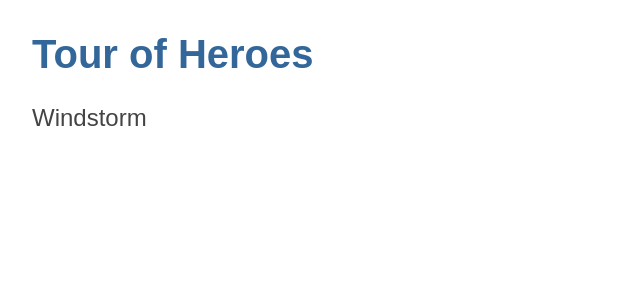
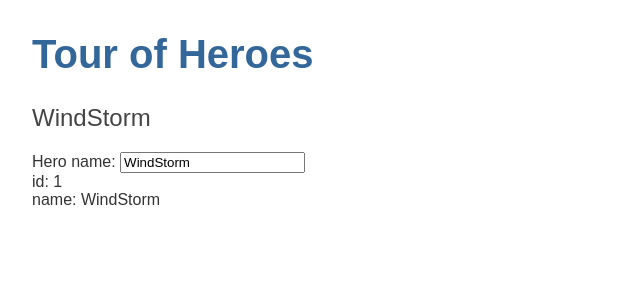
Before and after one commit to cmokbel1/angular-app, an Angular app: page / in a window 1280 px wide. Shown: the top 300 px of the page, without its empty margins (0-640 px from the left). Built offline with nearby package versions, Linux system fonts and the light colour scheme.

Commit message:
imported Form Module for two way data binding

```diff
--- a/src/app/app.module.ts
+++ b/src/app/app.module.ts
@@ -1,6 +1,6 @@
 import { NgModule } from '@angular/core';
 import { BrowserModule } from '@angular/platform-browser';
-
+import { FormsModule } from '@angular/forms';
 import { AppRoutingModule } from './app-routing.module';
 import { AppComponent } from './app.component';
 import { HeroesComponent } from './heroes/heroes.component';
@@ -12,7 +12,8 @@ import { HeroesComponent } from './heroes/heroes.component';
   ],
   imports: [
     BrowserModule,
-    AppRoutingModule
+    AppRoutingModule,
+    FormsModule
   ],
   providers: [],
   bootstrap: [AppComponent]
--- /dev/null
+++ b/src/app/hero.ts
@@ -0,0 +1,4 @@
+export interface Hero {
+    id: number;
+    name: string;
+  };
--- a/src/app/heroes/heroes.component.html
+++ b/src/app/heroes/heroes.component.html
@@ -1 +1,7 @@
-<h2>{{ hero }}</h2>
+<h2>{{hero.name}}</h2>
+<div>
+    <label for="name">Hero name: </label>
+    <input id="name" [(ngModel)]="hero.name" placeholder="name">
+  </div>
+<div><span>id: </span>{{hero.id}}</div>
+<div><span>name: </span>{{hero.name}}</div>
--- a/src/app/heroes/heroes.component.ts
+++ b/src/app/heroes/heroes.component.ts
@@ -1,4 +1,5 @@
 import { Component, OnInit } from '@angular/core';
+import { Hero } from '../hero';
 
 @Component({
   selector: 'app-heroes',
@@ -7,9 +8,12 @@ import { Component, OnInit } from '@angular/core';
 })
 export class HeroesComponent implements OnInit {
 
+  hero: Hero = {
+    id: 1,
+    name: 'WindStorm'
+  };
+
   constructor() { }
-
-  hero = 'Windstorm';
 
   ngOnInit(): void {
   }
```
